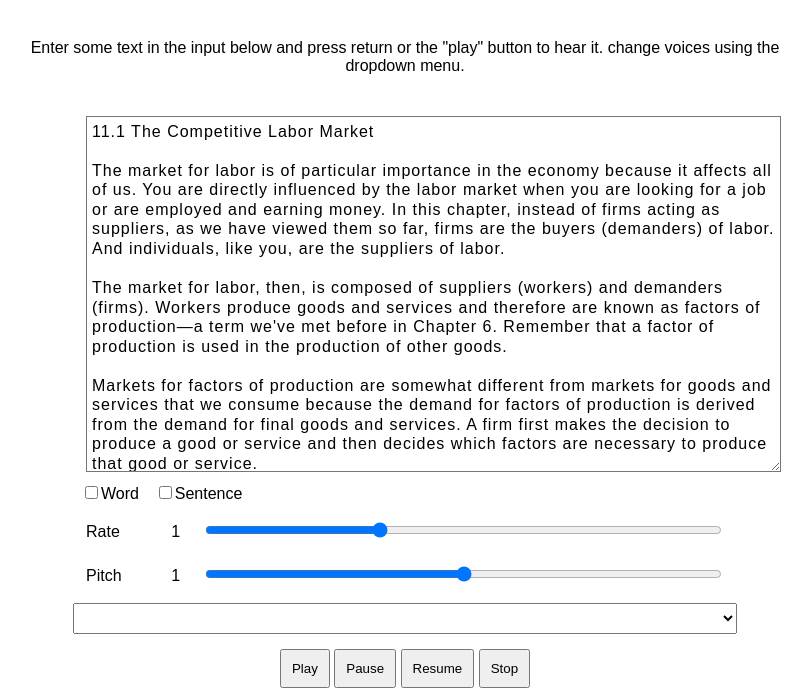
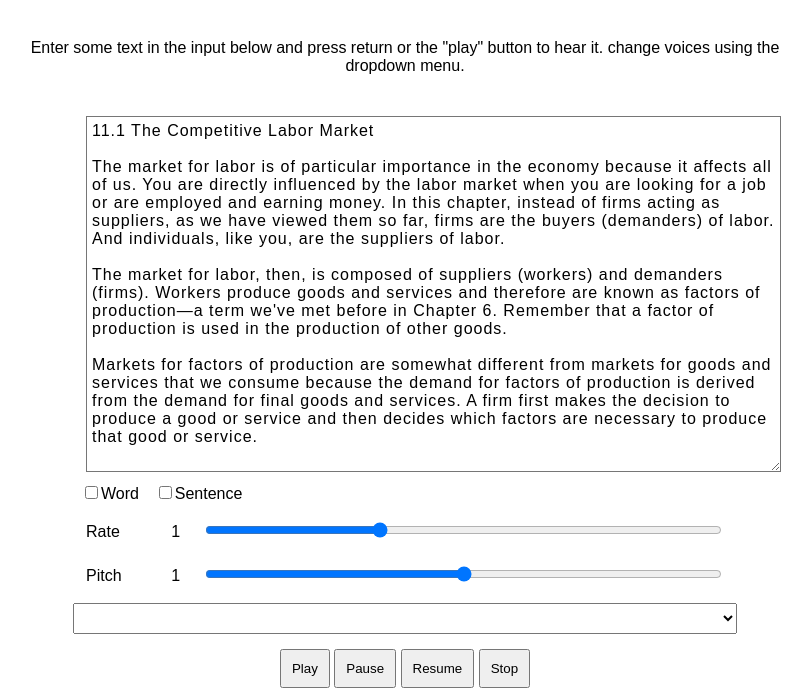
Before and after one commit to tlockhart/speak-easy-synthesis, a plain HTML site: page index.html in a window 1280 px wide. Shown: the part 101-800 px from the top of the page, without its empty margins (235-1047 px from the left). Drawn offline with Linux system fonts and the light colour scheme.

Commit message:
chore: removed line-height from text-area

```diff
--- a/mark.css
+++ b/mark.css
@@ -48,7 +48,7 @@ textarea {
   font-size: 20px/28px;
   letter-spacing: 1px;
   overflow: hidden;
-  line-height: 122%;
+  /* line-height: 122%; */
 }
 
 textarea {
```
